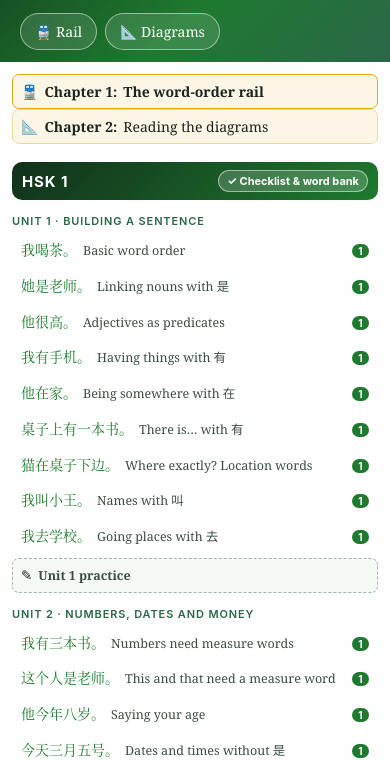
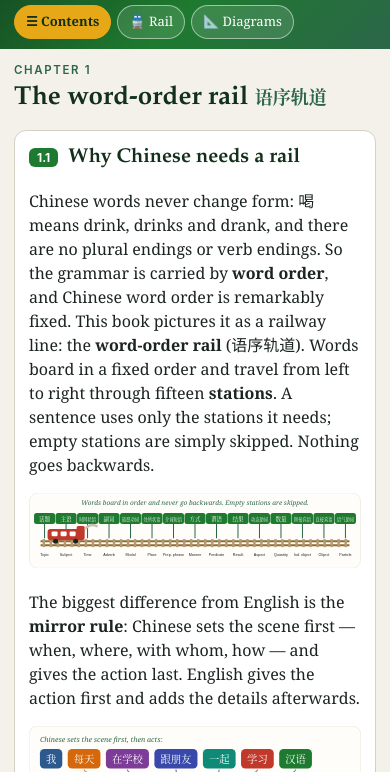
Before and after one commit to dwang055/Chinese-Sentence-Diagrams-HSK1-2, a plain HTML site: page index.html in a window 390 px wide. Shown: the part 167-939 px from the top of the page. Drawn offline with Linux system fonts and the light colour scheme.

Commit message:
Enhance mobile menu button functionality
Updated the menu button to toggle visibility of the aside section in mobile view.

```diff
--- a/index.html
+++ b/index.html
@@ -101,7 +101,8 @@ figcaption,.cap{font-size:13px;color:#4b5a50}
 .small{font-size:13px;color:#4b5a50}
 footer{text-align:center;font-size:12px;color:#7c8a80;padding:14px;border-top:1px solid var(--bd);background:#faf8f3}footer .pre{font-size:13px;color:#3d4d43;margin-bottom:6px}footer a{color:#1e7a2f;font-weight:600}
 .toast{position:fixed;bottom:20px;left:50%;transform:translateX(-50%);background:#12301b;color:#fff;padding:10px 16px;border-radius:10px;max-width:90vw;z-index:9}
-@media(max-width:820px){.wrap{flex-direction:column}aside{width:auto;max-height:none;position:static;border-right:0;border-bottom:1px solid var(--bd)}main{padding:14px}.wtt-logo{width:56px;height:56px}}
+.menubtn{display:none}
+@media(max-width:820px){.wrap{flex-direction:column}aside{display:none;width:auto;max-height:none;position:static;border-right:0;border-bottom:1px solid var(--bd)}body.menu aside{display:block}body.menu main{display:none}main{padding:14px;min-width:0}.wtt-logo{width:56px;height:56px}header{padding:10px 14px;gap:10px}.hbtn{flex-wrap:wrap;gap:6px}.hbtn button{padding:6px 11px;font-size:13px}.hbtn .menubtn{display:inline-block;background:var(--gold);color:#12301b;border-color:var(--gold);font-weight:700}}
 @media print{aside,.bar,.nav,.hbtn,footer{display:none}body{background:#fff}}
 /* rules extras */
 .parthead{font:700 12px -apple-system,"Segoe UI",Arial,sans-serif;letter-spacing:.2em;text-transform:uppercase;color:#b7860b;margin:22px 0 -4px}
@@ -179,7 +180,7 @@ button[disabled]{opacity:.45;cursor:default}
 </style></head><body>
 <header><div class="wtt-logo" role="img" aria-label="Words That Think"></div>
 <div class="htxt"><div class="hk">Words THAT Think · Chinese Grammar</div><h1>Chinese Sentence Diagrams <span class="zhs">汉语句子图解</span></h1><small>New HSK 1 &amp; 2 · a visual grammar for English speakers</small></div>
-<div class="hbtn"><button data-v="rail">🚆 Rail</button><button data-v="rules">📐 Diagrams</button></div></header>
+<div class="hbtn"><button id="menu" class="menubtn" aria-expanded="false">☰ Contents</button><button data-v="rail">🚆 Rail</button><button data-v="rules">📐 Diagrams</button></div></header>
 <div class="wrap"><aside id="side"></aside><main id="main"></main></div>
 <footer><div class="pre"><b>Preview edition.</b> Spotted a mistake or an unnatural sentence? <a href="mailto:dwang055@gmail.com?subject=Chinese%20Sentence%20Diagrams%20Book%201%20%E2%80%94%20correction">Send a correction</a> · <a href="mailto:dwang055@gmail.com?subject=Notify%20me%20when%20Book%202%20(HSK%203%E2%80%934)%20is%20ready&amp;body=Please%20let%20me%20know%20when%20Book%202%20of%20Chinese%20Sentence%20Diagrams%20is%20available.">Tell me when Book 2 (HSK 3–4) is ready</a></div>Words THAT Think · Chinese Sentence Diagrams · Book 1 · © 2026 Daniel Wang · Free for personal and classroom use · Grammar scope: new HSK Bands 1–2 (GF0025-2021)</footer>
 <script>/* ───────────────────────── DATA ─────────────────────────
@@ -3436,6 +3437,8 @@ function place(wid) {
 function alertBox(t) { const d = document.createElement('div'); d.className = 'toast'; d.textContent = t; document.body.appendChild(d); setTimeout(() => d.remove(), 6000); }
 document.addEventListener('click', e => {
   const t = e.target; let el;
+  if (t.closest('#menu')) { const open = document.body.classList.toggle('menu'); const b = t.closest('#menu'); b.textContent = open ? '✕ Close' : '☰ Contents'; b.setAttribute('aria-expanded', open); window.scrollTo(0, 0); return; }
+  if (t.closest('aside [data-t], aside [data-v], aside [data-hsk], aside [data-q], header [data-v]') && document.body.classList.contains('menu')) { document.body.classList.remove('menu'); const b = document.getElementById('menu'); if (b) { b.textContent = '☰ Contents'; b.setAttribute('aria-expanded', false); } }
   if ((el = t.closest('[data-q]'))) return startQuiz(+el.dataset.q);
   if ((el = t.closest('[data-hsk]'))) { hskLevel = +el.dataset.hsk; view = 'hsk'; render(); window.scrollTo(0, 0); return; }
   if (view === 'quiz' && quizClick(t)) return;
```
